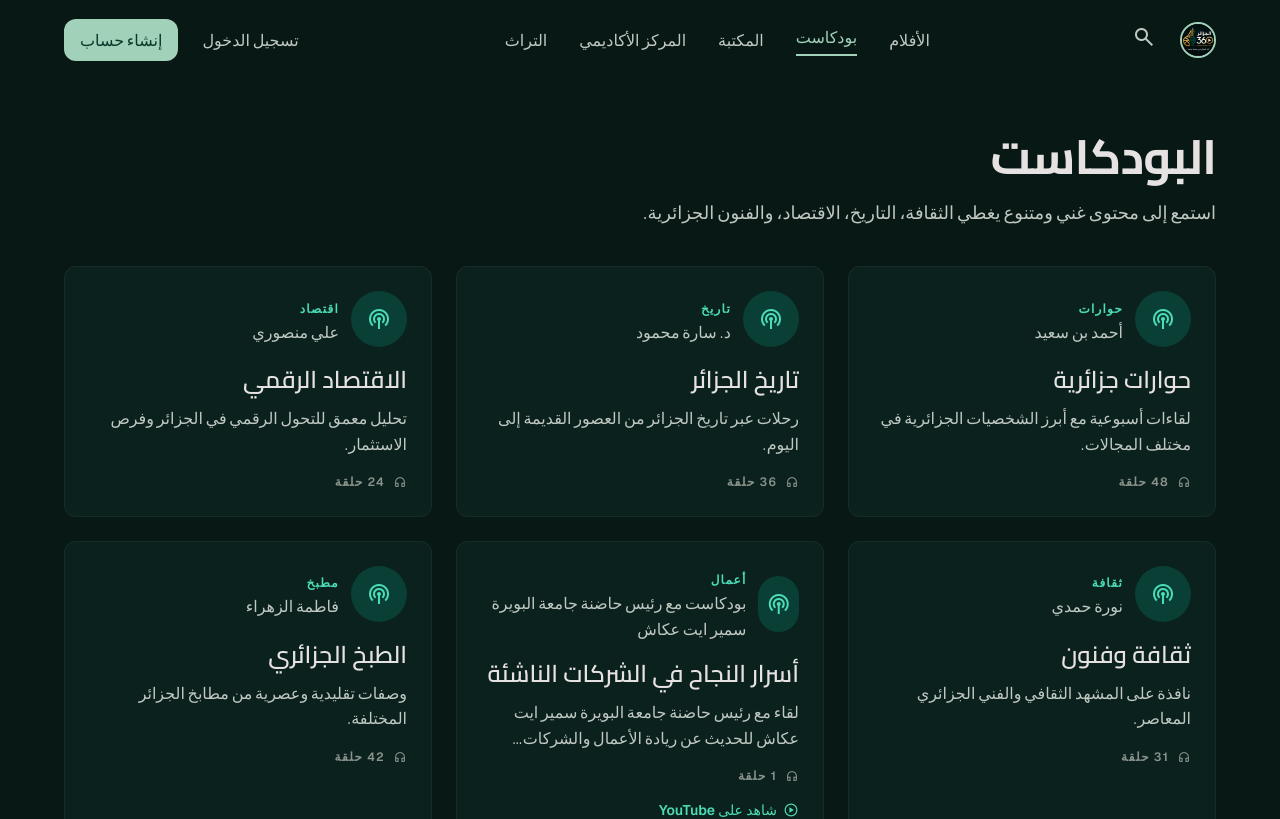
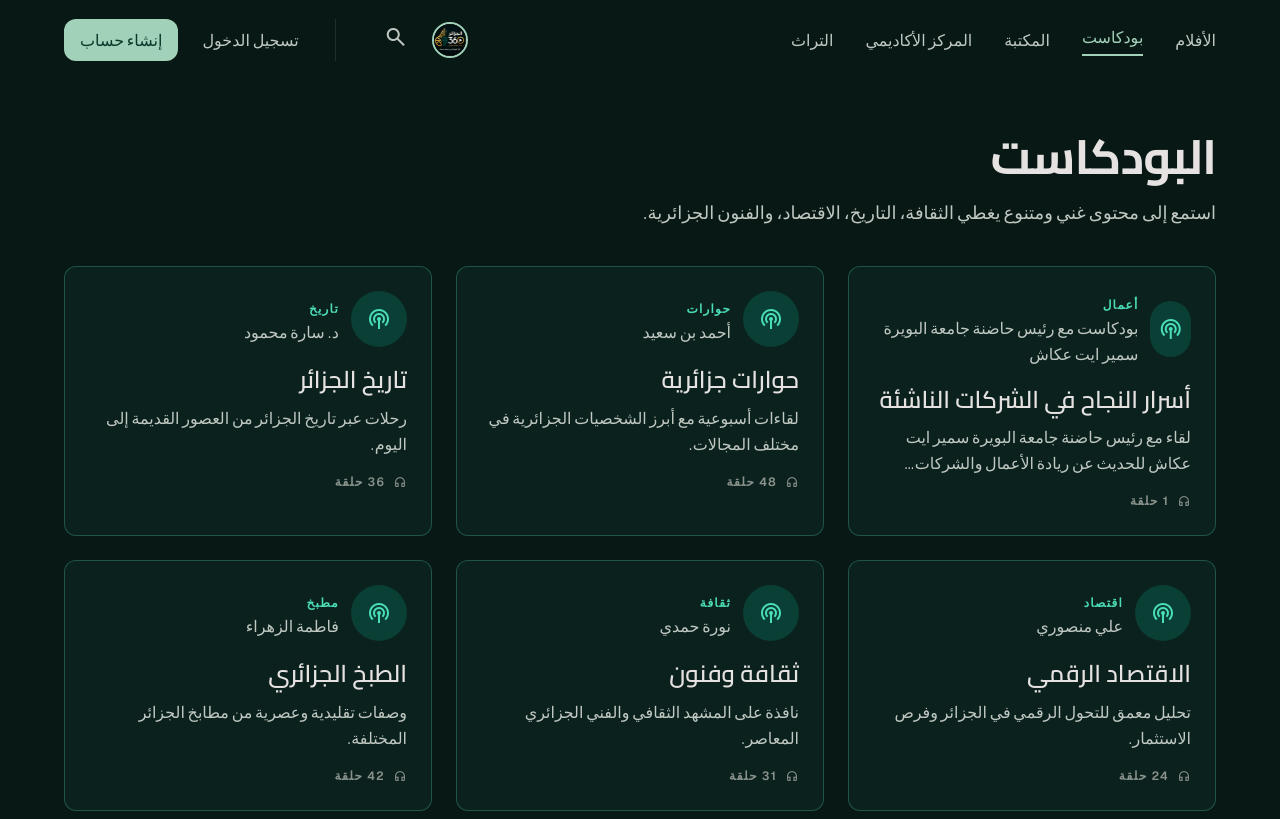
Before and after one commit to autonomyowner/ALG360, a React (Vite) app: page /podcasts in a window 1280 px wide. Shown: the top 819 px of the page. Built offline with nearby package versions, Linux system fonts and the light colour scheme.

Commit message:
Fix SPA 404 on Vercel, update carousel centering, search overlay mobile, navbar layout, podcast business card link, border glow animation

```diff
--- a/src/components/Navbar.tsx
+++ b/src/components/Navbar.tsx
@@ -36,14 +36,14 @@ export default function Navbar({ navigate, pathname }: { navigate: (to: string)
       }`}
     >
       <div className="flex flex-row justify-between items-center px-margin-mobile md:px-margin-desktop h-20 w-full max-w-container-max mx-auto">
-        <div className="flex items-center gap-4">
-          <button onClick={() => navigate('/')} className="w-9 h-9 rounded-full border-2 border-primary overflow-hidden shrink-0">
-            <img src="/logo.png" alt="الجزائر 360" className="w-full h-full object-cover" />
+        <button
+          onClick={() => setMenuOpen(!menuOpen)}
+          className="md:hidden text-on-surface-variant hover:text-primary transition-colors hover:bg-white/5 p-2 rounded-full"
+        >
+          <span className="material-symbols-outlined">
+            {menuOpen ? 'close' : 'menu'}
+          </span>
         </button>
-          <button onClick={() => setSearchOpen(true)} className="text-on-surface-variant hover:text-primary transition-colors hover:bg-white/5 p-2 rounded-full">
-            <span className="material-symbols-outlined">search</span>
-          </button>
-        </div>
 
         <div className="hidden md:flex flex-row gap-8 items-center">
           {navLinks.map((link) => {
@@ -64,7 +64,14 @@ export default function Navbar({ navigate, pathname }: { navigate: (to: string)
           })}
         </div>
 
-        <div className="hidden md:flex items-center gap-3">
+        <div className="flex items-center gap-4">
+          <button onClick={() => navigate('/')} className="w-9 h-9 rounded-full border-2 border-primary overflow-hidden shrink-0">
+            <img src="/logo.png" alt="الجزائر 360" className="w-full h-full object-cover" />
+          </button>
+          <button onClick={() => setSearchOpen(true)} className="text-on-surface-variant hover:text-primary transition-colors hover:bg-white/5 p-2 rounded-full">
+            <span className="material-symbols-outlined">search</span>
+          </button>
+          <div className="hidden md:flex items-center gap-3 mr-4 md:mr-6 pr-4 md:pr-6 border-r border-white/10">
             <button
               onClick={() => navigate('/login')}
               className="font-body-md text-body-md text-on-surface-variant hover:text-primary transition-colors px-3 py-2"
@@ -78,14 +85,7 @@ export default function Navbar({ navigate, pathname }: { navigate: (to: string)
               إنشاء حساب
             </button>
           </div>
-        <button
-          onClick={() => setMenuOpen(!menuOpen)}
-          className="md:hidden text-on-surface-variant hover:text-primary transition-colors hover:bg-white/5 p-2 rounded-full"
-        >
-          <span className="material-symbols-outlined">
-            {menuOpen ? 'close' : 'menu'}
-          </span>
-        </button>
+        </div>
       </div>
 
       {menuOpen && (
@@ -94,7 +94,7 @@ export default function Navbar({ navigate, pathname }: { navigate: (to: string)
             className="fixed inset-0 bg-black/60 backdrop-blur-sm z-40 md:hidden"
             onClick={() => setMenuOpen(false)}
           />
-          <div className="absolute top-20 left-4 w-72 md:hidden z-50 bg-surface-container/95 backdrop-blur-2xl border border-white/10 rounded-2xl shadow-2xl overflow-hidden">
+          <div className="absolute top-20 right-4 w-72 md:hidden z-50 bg-surface-container/95 backdrop-blur-2xl border border-white/10 rounded-2xl shadow-2xl overflow-hidden">
             <div className="py-3">
               {navLinks.map((link, i) => {
                 const isActive = pathname === link.to
--- a/src/components/SearchOverlay.tsx
+++ b/src/components/SearchOverlay.tsx
@@ -133,60 +133,70 @@ export default function SearchOverlay({
           animate={{ opacity: 1 }}
           exit={{ opacity: 0 }}
           transition={{ duration: 0.2 }}
-          className="fixed inset-0 z-[100] bg-surface-dim/95 backdrop-blur-2xl"
+          className="fixed inset-0 z-[100] bg-surface-dim/95 backdrop-blur-2xl flex flex-col"
         >
-          <div className="max-w-3xl mx-auto px-margin-mobile md:px-margin-desktop pt-16 md:pt-20">
-            <div className="flex items-center gap-4 mb-8">
-              <span className="material-symbols-outlined text-outline text-2xl">search</span>
+          <div className="max-w-3xl w-full mx-auto px-margin-mobile md:px-margin-desktop pt-3 md:pt-20 shrink-0">
+            <div className="flex items-center gap-2 md:gap-4">
+              <button
+                onClick={onClose}
+                className="md:hidden text-on-surface-variant hover:text-primary transition-colors p-1 -mr-1"
+              >
+                <span className="material-symbols-outlined text-xl">arrow_right</span>
+              </button>
+              <span className="material-symbols-outlined text-outline text-lg md:text-2xl shrink-0">search</span>
               <input
                 ref={inputRef}
                 value={query}
                 onChange={(e) => setQuery(e.target.value)}
                 placeholder="ابحث عن أفلام، بودكاست، كتب..."
-                className="flex-1 bg-transparent font-display-lg-mobile md:font-display-lg text-display-lg-mobile md:text-display-lg text-on-background placeholder:text-outline/40 outline-none"
+                className="flex-1 bg-transparent font-headline-md md:font-display-lg text-headline-md md:text-display-lg text-on-background placeholder:text-outline/40 outline-none py-1 md:py-2"
               />
               <button
                 onClick={onClose}
-                className="text-on-surface-variant hover:text-primary transition-colors p-2 rounded-full hover:bg-white/5"
+                className="hidden md:inline-flex text-on-surface-variant hover:text-primary transition-colors p-2 rounded-full hover:bg-white/5"
               >
                 <span className="material-symbols-outlined text-2xl">close</span>
               </button>
             </div>
 
-            <div className="h-px bg-white/5 mb-6" />
+            <div className="h-px bg-white/5 mt-2 md:mt-6 mb-0 md:mb-6" />
+          </div>
 
-            <div className="max-h-[60vh] overflow-y-auto no-scrollbar">
+          <div className="flex-1 overflow-y-auto no-scrollbar px-margin-mobile md:px-margin-desktop max-w-3xl w-full mx-auto pb-4 md:pb-12">
+            <div className="min-h-full">
               {query.trim() && results.length === 0 && (
-                <div className="flex flex-col items-center py-16">
-                  <span className="material-symbols-outlined text-5xl text-outline/30 mb-4">search_off</span>
-                  <p className="font-body-lg text-body-lg text-outline">لا توجد نتائج لـ "{query}"</p>
+                <div className="flex flex-col items-center justify-center py-16 md:py-32">
+                  <span className="material-symbols-outlined text-4xl md:text-6xl text-outline/30 mb-3 md:mb-4">search_off</span>
+                  <p className="font-body-md md:font-body-lg text-body-md md:text-body-lg text-outline">لا توجد نتائج لـ &quot;{query}&quot;</p>
                 </div>
               )}
 
               {!query.trim() && (
-                <div className="flex flex-col items-center py-16">
-                  <span className="material-symbols-outlined text-5xl text-outline/30 mb-4">manage_search</span>
-                  <p className="font-body-lg text-body-lg text-outline">ابدأ الكتابة للبحث في المحتوى</p>
+                <div className="flex flex-col items-center justify-center py-16 md:py-32">
+                  <span className="material-symbols-outlined text-4xl md:text-6xl text-outline/30 mb-3 md:mb-4">manage_search</span>
+                  <p className="font-body-md md:font-body-lg text-body-md md:text-body-lg text-outline">ابدأ الكتابة للبحث في المحتوى</p>
                 </div>
               )}
 
               {grouped.map(([type, items]) => {
                 const cfg = typeConfig[type] || { icon: 'article', color: 'text-on-surface-variant' }
                 return (
-                  <div key={type} className="mb-8">
-                    <div className="flex items-center gap-2 mb-4">
-                      <span className={`material-symbols-outlined text-sm ${cfg.color}`}>{cfg.icon}</span>
-                      <span className={`font-label-caps text-label-caps ${cfg.color}`}>{type}</span>
-                      <span className="text-outline text-sm">({items.length})</span>
+                  <div key={type} className="mb-4 md:mb-8">
+                    <div className="sticky top-0 bg-surface-dim/90 backdrop-blur-md z-10 -mx-2 px-2 py-2 md:-mx-4 md:px-4 mb-1 md:mb-4 rounded-lg">
+                      <div className="flex items-center gap-1.5 md:gap-2">
+                        <span className={`material-symbols-outlined text-xs md:text-sm ${cfg.color}`}>{cfg.icon}</span>
+                        <span className={`font-label-caps text-label-caps ${cfg.color}`}>{type}</span>
+                        <span className="text-outline text-xs">({items.length})</span>
+                      </div>
                     </div>
-                    <div className="space-y-1">
+                    <div className="space-y-px md:space-y-1">
                       {items.map((item) => (
                         <button
                           key={item.id}
                           onClick={() => handleSelect(item.href)}
-                          className="w-full text-right group flex items-start gap-3 p-3 rounded-xl hover:bg-white/5 transition-colors"
+                          className="w-full text-right group flex items-start gap-2 md:gap-4 p-2 md:p-4 -mx-2 md:-mx-4 px-2 md:px-4 rounded-xl hover:bg-white/5 active:bg-white/10 transition-colors min-h-[44px] md:min-h-0"
                         >
-                          <span className={`material-symbols-outlined text-outline/50 group-hover:${cfg.color} transition-colors mt-0.5`}>
+                          <span className={`material-symbols-outlined text-outline/50 group-hover:${cfg.color} transition-colors mt-0.5 text-lg md:text-2xl shrink-0`}>
                             {cfg.icon}
                           </span>
                           <div className="min-w-0 flex-1">
@@ -194,9 +204,9 @@ export default function SearchOverlay({
                               {item.title}
                             </span>
                             {item.meta && (
-                              <span className="font-label-caps text-label-caps text-outline mr-2">({item.meta})</span>
+                              <span className="font-label-caps text-label-caps text-outline mr-1 md:mr-2 text-xs">({item.meta})</span>
                             )}
-                            <p className="font-body-md text-body-md text-outline/70 text-sm truncate">
+                            <p className="font-body-md text-body-md text-outline/70 text-xs truncate">
                               {item.description}
                             </p>
                           </div>
--- a/src/index.css
+++ b/src/index.css
@@ -58,4 +58,11 @@
     50% { height: 8rem; opacity: 1; }
     65% { height: 0; opacity: 0; }
   }
+  .border-glow {
+    animation: borderGlow 3s ease-in-out infinite;
+  }
+  @keyframes borderGlow {
+    0%, 100% { border-color: rgba(255, 255, 255, 0.05); }
+    50% { border-color: rgba(75, 221, 183, 0.4); }
+  }
 }
--- a/src/pages/Podcasts.tsx
+++ b/src/pages/Podcasts.tsx
@@ -3,6 +3,14 @@ import Skeleton from '../components/Skeleton'
 import EmptyState from '../components/EmptyState'
 
 const podcasts = [
+  {
+    title: 'أسرار النجاح في الشركات الناشئة',
+    host: 'بودكاست مع رئيس حاضنة جامعة البويرة سمير ايت عكاش',
+    episodes: 1,
+    description: 'لقاء مع رئيس حاضنة جامعة البويرة سمير ايت عكاش للحديث عن ريادة الأعمال والشركات الناشئة في الجزائر.',
+    category: 'أعمال',
+    youtubeUrl: 'https://www.youtube.com/watch?v=_fI9paLKUBk&t=32s',
+  },
   {
     title: 'حوارات جزائرية',
     host: 'أحمد بن سعيد',
@@ -30,14 +38,6 @@ const podcasts = [
     episodes: 31,
     description: 'نافذة على المشهد الثقافي والفني الجزائري المعاصر.',
     category: 'ثقافة',
-  },
-  {
-    title: 'أسرار النجاح في الشركات الناشئة',
-    host: 'بودكاست مع رئيس حاضنة جامعة البويرة سمير ايت عكاش',
-    episodes: 1,
-    description: 'لقاء مع رئيس حاضنة جامعة البويرة سمير ايت عكاش للحديث عن ريادة الأعمال والشركات الناشئة في الجزائر.',
-    category: 'أعمال',
-    youtubeUrl: 'https://www.youtube.com/watch?v=_fI9paLKUBk&t=32s',
   },
   {
     title: 'الطبخ الجزائري',
@@ -81,10 +81,12 @@ export default function Podcasts() {
         />
       ) : (
         <div className="grid grid-cols-1 sm:grid-cols-2 lg:grid-cols-3 gap-6">
-          {podcasts.map((podcast) => (
+          {podcasts.map((podcast) => {
+            const isExternal = 'youtubeUrl' in podcast && podcast.youtubeUrl
+            const card = (
               <div
                 key={podcast.title}
-              className="group relative rounded-xl overflow-hidden bg-surface-container-low border border-white/5 hover:border-secondary-container/50 transition-all duration-300 p-6"
+                className="group relative rounded-xl overflow-hidden bg-surface-container-low border border-white/5 border-glow hover:border-secondary-container/50 transition-all duration-300 p-6"
               >
                 <div className="flex items-center gap-3 mb-4">
                   <div className="w-14 h-14 rounded-full bg-secondary-container/20 flex items-center justify-center">
@@ -105,19 +107,23 @@ export default function Podcasts() {
                   <span className="material-symbols-outlined text-sm">headphones</span>
                   <span>{podcast.episodes} حلقة</span>
                 </div>
-              {'youtubeUrl' in podcast && podcast.youtubeUrl && (
+              </div>
+            )
+
+            return isExternal ? (
               <a
+                key={podcast.title}
                 href={podcast.youtubeUrl}
                 target="_blank"
                 rel="noopener noreferrer"
-                  className="mt-3 inline-flex items-center gap-1.5 text-sm text-secondary hover:text-secondary-fixed transition-colors font-label-caps"
+                className="block"
               >
-                  <span className="material-symbols-outlined text-base">play_circle</span>
-                  شاهد على YouTube
+                {card}
               </a>
-              )}
-            </div>
-          ))}
+            ) : (
+              card
+            )
+          })}
         </div>
       )}
     </div>
```
Also changed, not shown: src/components/CategoryCarousel.tsx (+4 -4 lines), vercel.json (added). Lines whose indentation alone changed are shown as unchanged.
